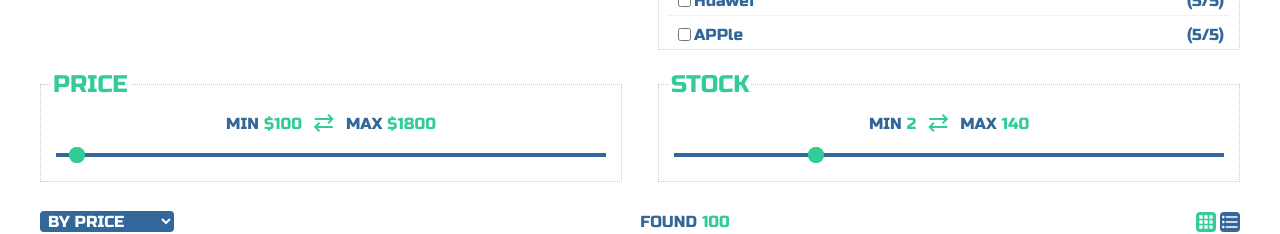
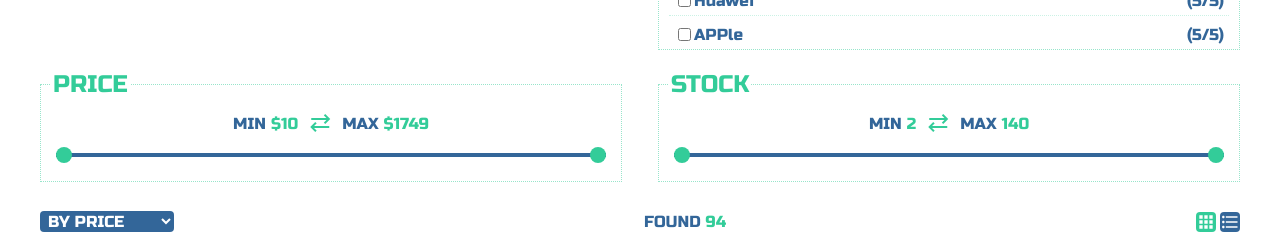
Before and after one commit to mshns/online-store, a React (Create React App) app in the folder online-store/: page / in a window 1280 px wide. Shown: the part 458-692 px from the top of the page. Built offline with nearby package versions, Linux system fonts and the light colour scheme.

Commit message:
feat: add filter by price and stock parameters

```diff
--- a/online-store/src/components/aside/aside.tsx
+++ b/online-store/src/components/aside/aside.tsx
@@ -2,6 +2,8 @@ import "./aside.scss";
 import CategoriesList from "../categories/CategoriesList";
 import { IProductItem } from "../../types";
 import Brands from "../brands/brands";
+import PriceField from "./components/price";
+import StockField from "./components/stock";
 
 const Aside = (props: {
   items: IProductItem[];
@@ -18,62 +20,9 @@ const Aside = (props: {
       </div>
 
       <CategoriesList items={props.items} setItems={props.setItems} />
-
       <Brands />
-
-      <fieldset className="container aside_fieldset">
-        <legend className="fieldset_legend">Price</legend>
-        <div className="container range-value">
-          <span>MIN</span>
-          <span className="range-value_price__min">$100</span>
-          <span className="material-icons">sync_alt</span>
-          <span>MAX</span>
-          <span className="range-value_price__max">$1800</span>
-        </div>
-        <div className="fieldset_item__range">
-          <input
-            className="range__lower"
-            type="range"
-            id="lower"
-            min="0"
-            max="2000"
-          />
-          <input
-            className="range__upper"
-            type="range"
-            id="upper"
-            min="0"
-            max="2000"
-          />
-        </div>
-      </fieldset>
-
-      <fieldset className="container aside_fieldset">
-        <legend className="fieldset_legend">Stock</legend>
-        <div className="container range-value">
-          <span>MIN</span>
-          <span className="range-value_stock__min">2</span>
-          <span className="material-icons">sync_alt</span>
-          <span>MAX</span>
-          <span className="range-value_stock__max">140</span>
-        </div>
-        <div className="fieldset_item__range">
-          <input
-            className="range__lower"
-            type="range"
-            id="lower"
-            min="0"
-            max="200"
-          />
-          <input
-            className="range__upper"
-            type="range"
-            id="upper"
-            min="0"
-            max="200"
-          />
-        </div>
-      </fieldset>
+      <PriceField items={props.items} />
+      <StockField items={props.items} />
     </aside>
   );
 };
--- /dev/null
+++ b/online-store/src/components/aside/components/price.tsx
@@ -0,0 +1,67 @@
+import storeItems from "../../../storeProducts/storeProducts";
+import { IProductItem } from "../../../types";
+import useSort from "../../../hooks/useSort";
+
+const PriceField = ({ items }: { items: IProductItem[] }) => {
+  const minPrice = (itemsList: IProductItem[]): number => {
+    return Math.min(...itemsList.map((item) => item.price));
+  };
+  const maxPrice = (itemsList: IProductItem[]): number => {
+    return Math.max(...itemsList.map((item) => item.price));
+  };
+
+  const { sort, setSort } = useSort();
+
+  return (
+    <fieldset className="container aside_fieldset">
+      <legend className="fieldset_legend">Price</legend>
+      <div className="container range-value">
+        <span>MIN</span>
+        <span className="range-value_price__min">${minPrice(storeItems)}</span>
+        <span className="material-icons">sync_alt</span>
+        <span>MAX</span>
+        <span className="range-value_price__max">${maxPrice(storeItems)}</span>
+      </div>
+      <div className="fieldset_item__range">
+        <input
+          className="range__lower"
+          type="range"
+          id="lower"
+          min={minPrice(storeItems)}
+          max={maxPrice(storeItems)}
+          defaultValue={minPrice(items)}
+          onChange={(evt) => {
+            if (Number(evt.target.value) <= sort.maxPrice) {
+              setSort((prev) => ({
+                ...prev,
+                minPrice: Number(evt.target.value),
+              }));
+            } else {
+              evt.target.value = sort.maxPrice.toString();
+            }
+          }}
+        />
+        <input
+          className="range__upper"
+          type="range"
+          id="upper"
+          min={minPrice(storeItems)}
+          max={maxPrice(storeItems)}
+          defaultValue={maxPrice(items)}
+          onChange={(evt) => {
+            if (Number(evt.target.value) >= sort.minPrice) {
+              setSort((prev) => ({
+                ...prev,
+                maxPrice: Number(evt.target.value),
+              }));
+            } else {
+              evt.target.value = sort.minPrice.toString();
+            }
+          }}
+        />
+      </div>
+    </fieldset>
+  );
+};
+
+export default PriceField;
--- /dev/null
+++ b/online-store/src/components/aside/components/stock.tsx
@@ -0,0 +1,67 @@
+import { IProductItem } from "../../../types";
+import storeItems from "../../../storeProducts/storeProducts";
+import useSort from "../../../hooks/useSort";
+
+const StockField = ({ items }: { items: IProductItem[] }) => {
+  const minStock = (itemsList: IProductItem[]): number => {
+    return Math.min(...itemsList.map((item) => item.stock));
+  };
+  const maxStock = (itemsList: IProductItem[]): number => {
+    return Math.max(...itemsList.map((item) => item.stock));
+  };
+
+  const { sort, setSort } = useSort();
+
+  return (
+    <fieldset className="container aside_fieldset">
+      <legend className="fieldset_legend">Stock</legend>
+      <div className="container range-value">
+        <span>MIN</span>
+        <span className="range-value_stock__min">2</span>
+        <span className="material-icons">sync_alt</span>
+        <span>MAX</span>
+        <span className="range-value_stock__max">140</span>
+      </div>
+      <div className="fieldset_item__range">
+        <input
+          className="range__lower"
+          type="range"
+          id="lower"
+          min={minStock(storeItems)}
+          max={maxStock(storeItems)}
+          defaultValue={minStock(items)}
+          onChange={(evt) => {
+            if (Number(evt.target.value) <= sort.maxStock) {
+              setSort((prev) => ({
+                ...prev,
+                minStock: Number(evt.target.value),
+              }));
+            } else {
+              evt.target.value = sort.maxStock.toString();
+            }
+          }}
+        />
+        <input
+          className="range__upper"
+          type="range"
+          id="upper"
+          min={minStock(storeItems)}
+          max={maxStock(storeItems)}
+          defaultValue={maxStock(items)}
+          onChange={(evt) => {
+            if (Number(evt.target.value) >= sort.minStock) {
+              setSort((prev) => ({
+                ...prev,
+                maxStock: Number(evt.target.value),
+              }));
+            } else {
+              evt.target.value = sort.minStock.toString();
+            }
+          }}
+        />
+      </div>
+    </fieldset>
+  );
+};
+
+export default StockField;
--- a/online-store/src/index.tsx
+++ b/online-store/src/index.tsx
@@ -12,8 +12,10 @@ const root = ReactDOM.createRoot(
 const sortingProps: SortingProps = {
   brand: [],
   category: [],
-  price: [],
-  stock: [],
+  minPrice: 0,
+  maxPrice: 1800,
+  minStock: 0,
+  maxStock: 142,
 };
 
 const SortProvider = ({ children }: { children: ReactNode }) => {
--- a/online-store/src/pages/home/Home.tsx
+++ b/online-store/src/pages/home/Home.tsx
@@ -12,18 +12,33 @@ const Home = () => {
   const { sort } = useSort();
 
   useEffect(() => {
-    setItems(() =>
-      storeItems.filter((item) => {
-        if (sort.category.length) {
-          return sort.category.includes(item.category);
+    setItems(() => {
+      const filtredItems: IProductItem[] = storeItems.filter((item) => {
+        if (sort.category.length || sort.brand.length) {
+          if (sort.category.length && sort.brand.length) {
+            return (
+              sort.category.includes(item.category) &&
+              sort.brand.includes(item.brand)
+            );
+          } else if (sort.category.length) {
+            return sort.category.includes(item.category);
+          } else {
+            return sort.brand.includes(item.brand);
+          }
         } else {
           return storeItems;
         }
-      })
-    );
+      });
+      return filtredItems.filter((item) => {
+        return (
+          item.price >= sort.minPrice &&
+          item.price <= sort.maxPrice &&
+          item.stock >= sort.minStock &&
+          item.stock <= sort.maxStock
+        );
+      });
+    });
   }, [sort]);
-  console.log(sort);
-  console.log(items);
 
   return (
     <main className="container main">
--- a/online-store/src/types/index.ts
+++ b/online-store/src/types/index.ts
@@ -15,8 +15,10 @@ export interface IProductItem {
 export type SortingProps = {
   brand: string[];
   category: string[];
-  price: number[];
-  stock: number[];
+  minPrice: number;
+  maxPrice: number;
+  minStock: number;
+  maxStock: number;
 };
 
 export interface ISortContext {
```
